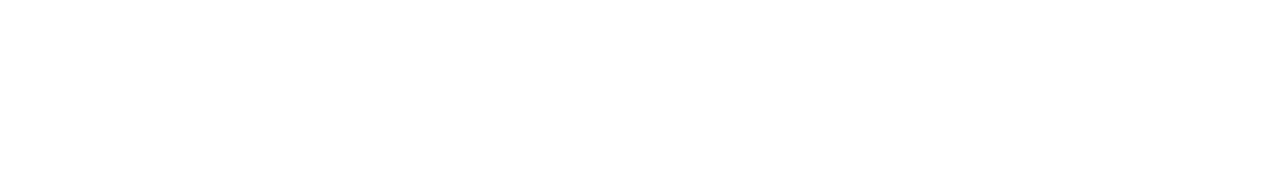
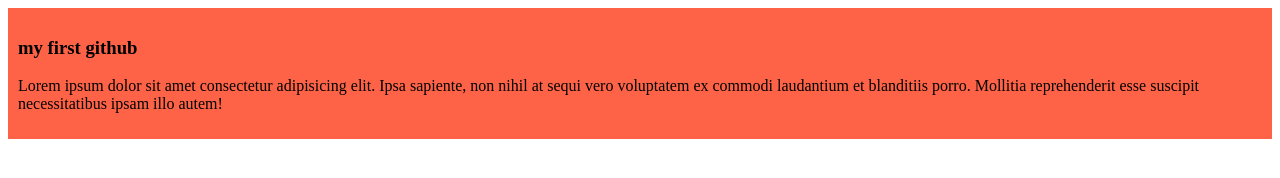
Before and after one commit to Maasuuum/simp, a plain HTML site: page index.html in a window 1280 px wide. Drawn offline with Linux system fonts and the light colour scheme.

Commit message:
added style

```diff
--- a/index.html
+++ b/index.html
@@ -4,8 +4,14 @@
     <meta charset="UTF-8">
     <meta name="viewport" content="width=device-width, initial-scale=1.0">
     <title>simple website</title>
+    <link rel="stylesheet" href="style.css">
 </head>
 <body>
-
+    <div>
+        <h3>
+            my first github
+        </h3>
+        <p>Lorem ipsum dolor sit amet consectetur adipisicing elit. Ipsa sapiente, non nihil at sequi vero voluptatem ex commodi laudantium et blanditiis porro. Mollitia reprehenderit esse suscipit necessitatibus ipsam illo autem!</p>
+    </div>
 </body>
 </html>
--- /dev/null
+++ b/style.css
@@ -0,0 +1,4 @@
+div{
+    background-color: tomato;
+    padding: 10px;
+}
```
